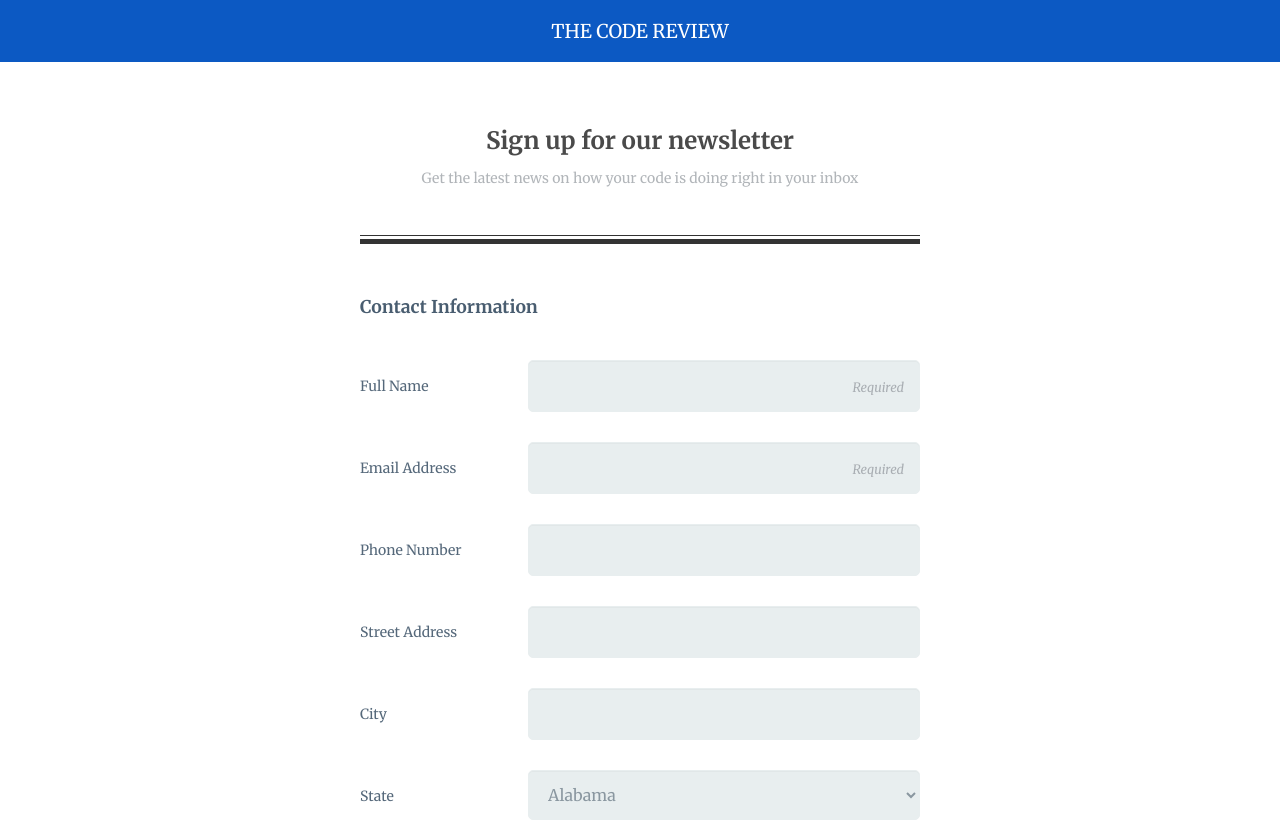
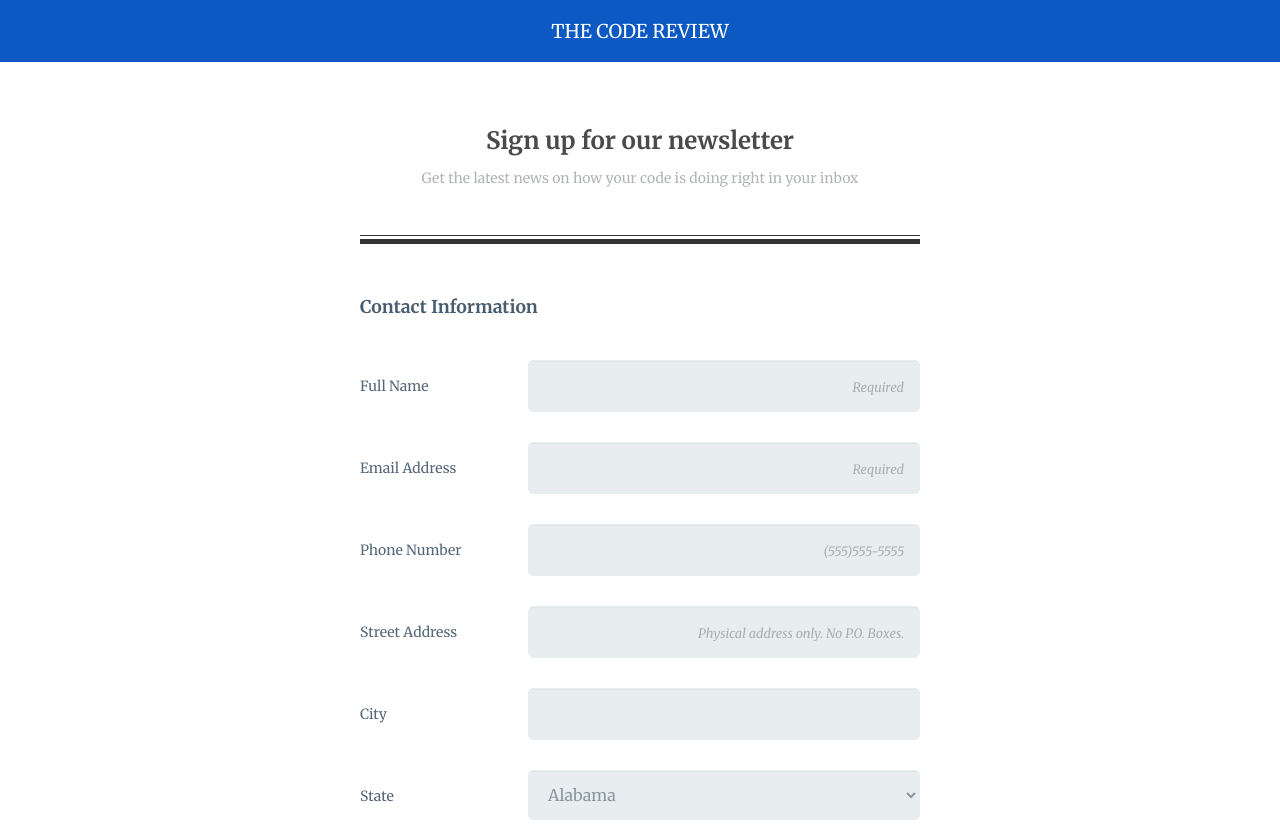
Before and after one commit to sbahns/form-project, a plain HTML site: page index.html in a window 1280 px wide. Shown: the top 825 px of the page. Drawn offline with Linux system fonts and the light colour scheme.

Commit message:
Update index.html
Update placeholders and select name

```diff
--- a/index.html
+++ b/index.html
@@ -33,16 +33,16 @@
 		          <input type="email" id="email" name="email" placeholder="Required" required>
 
 							<label for="phone">Phone Number</label>
-		          <input type="tel" id="phone" name="phone">
+							<input type="tel" id="phone" name="phone" placeholder="(555)555-5555">
 
 		          <label for="address_street">Street Address</label>
-		          <input type="text" id="address_street" name="address_street">
+		          <input type="text" id="address_street" name="address_street" placeholder="Physical address only. No P.O. Boxes.">
 
 							<label for="address_city">City</label>
 						 	<input type="text" id="address_city" name="address_city">
 
 							<label for="address_state">State</label>
-							<select id="address_state">
+							<select id="address_state" name="address_state">
 								<option value=”” disabled>Choose State</option>
 								<optgroup label="US States">
 								<option value="AL">Alabama</option>
```
